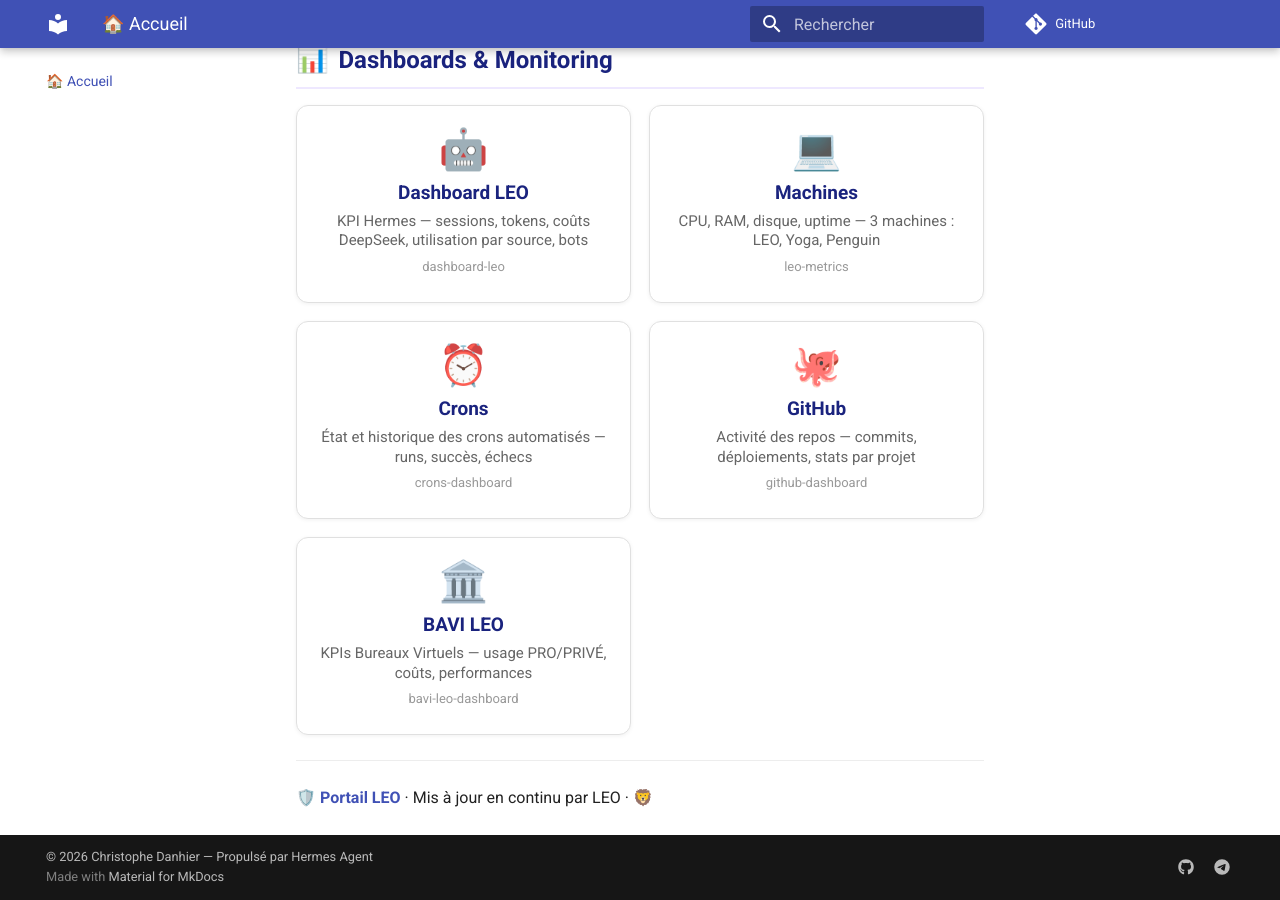
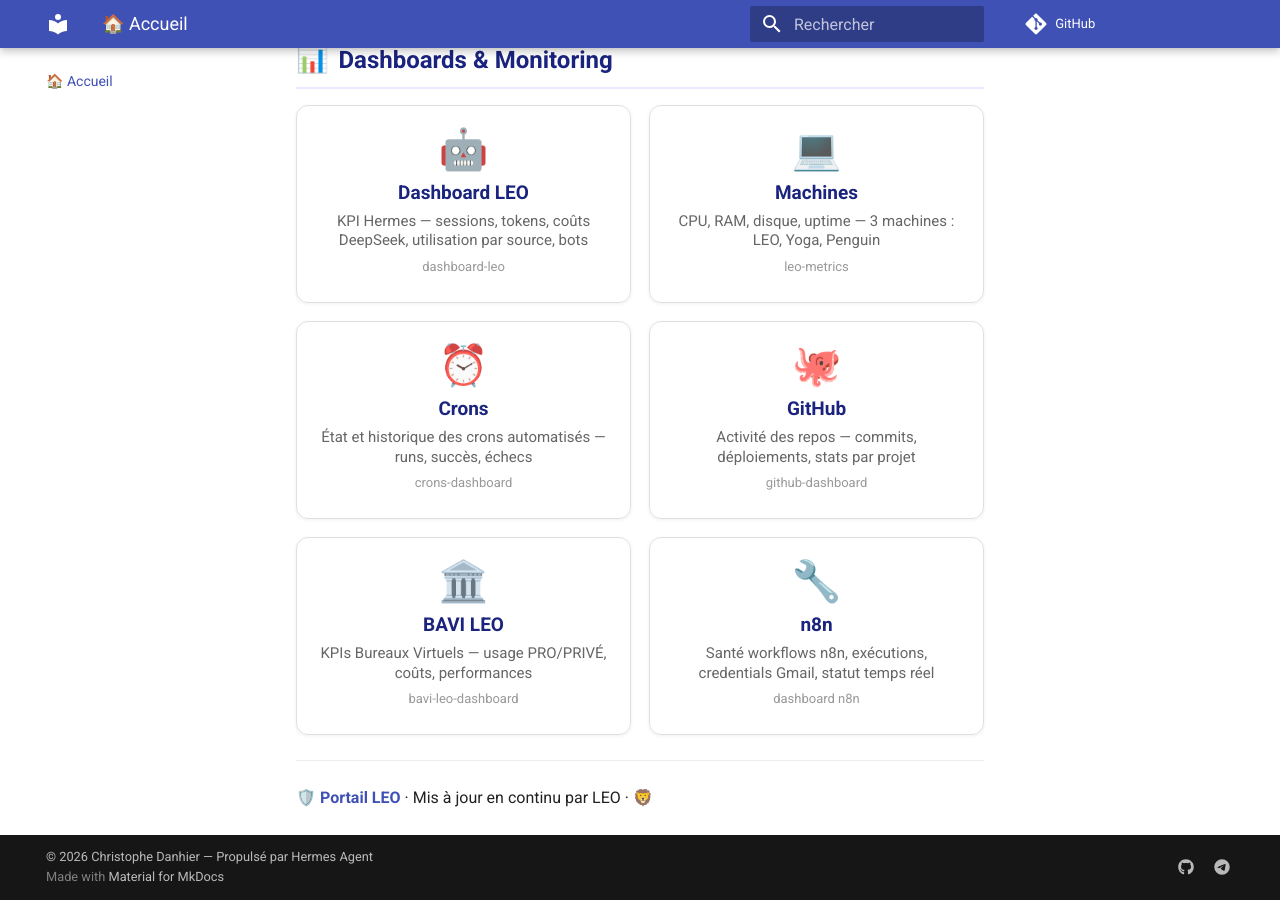
Before and after one commit to christophedanhier-hash/hermes-wiki, an MkDocs documentation site: the page built from docs/index.md, in a window 1280 px wide and 900 px high, scrolled down 1136 px. Built offline with MkDocs 1.6.1 and Material for MkDocs 9.7.7, drawn with Linux system fonts in a browser that asks for light colours; comment, search, counter and statistics services are not loaded.

Commit message:
🧩 Tuile n8n ajoutée dans la page d'accueil du portail (6 dashboards)

```diff
--- a/docs/index.md
+++ b/docs/index.md
@@ -188,6 +188,13 @@
     <div class="url">bavi-leo-dashboard</div>
 </a>
 
+<a href="https://christophedanhier-hash.github.io/hermes-wiki/hermes/dashboards/n8n/" class="portail-card" target="_blank" rel="noreferrer noopener">
+    <div class="icon">🔧</div>
+    <div class="title">n8n</div>
+    <div class="desc">Santé workflows n8n, exécutions, credentials Gmail, statut temps réel</div>
+    <div class="url">dashboard n8n</div>
+</a>
+
 </div>
 
 ---
```
